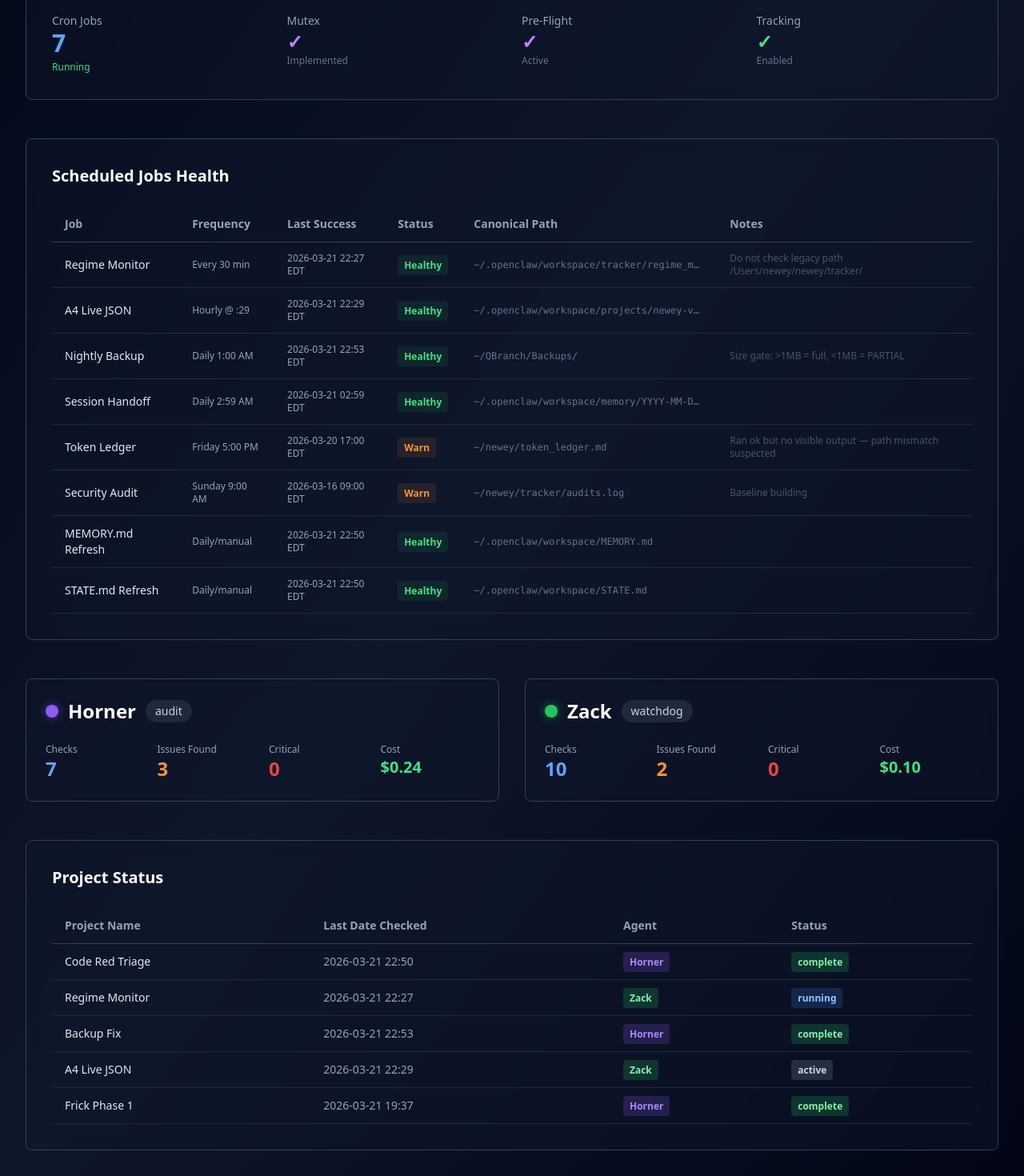
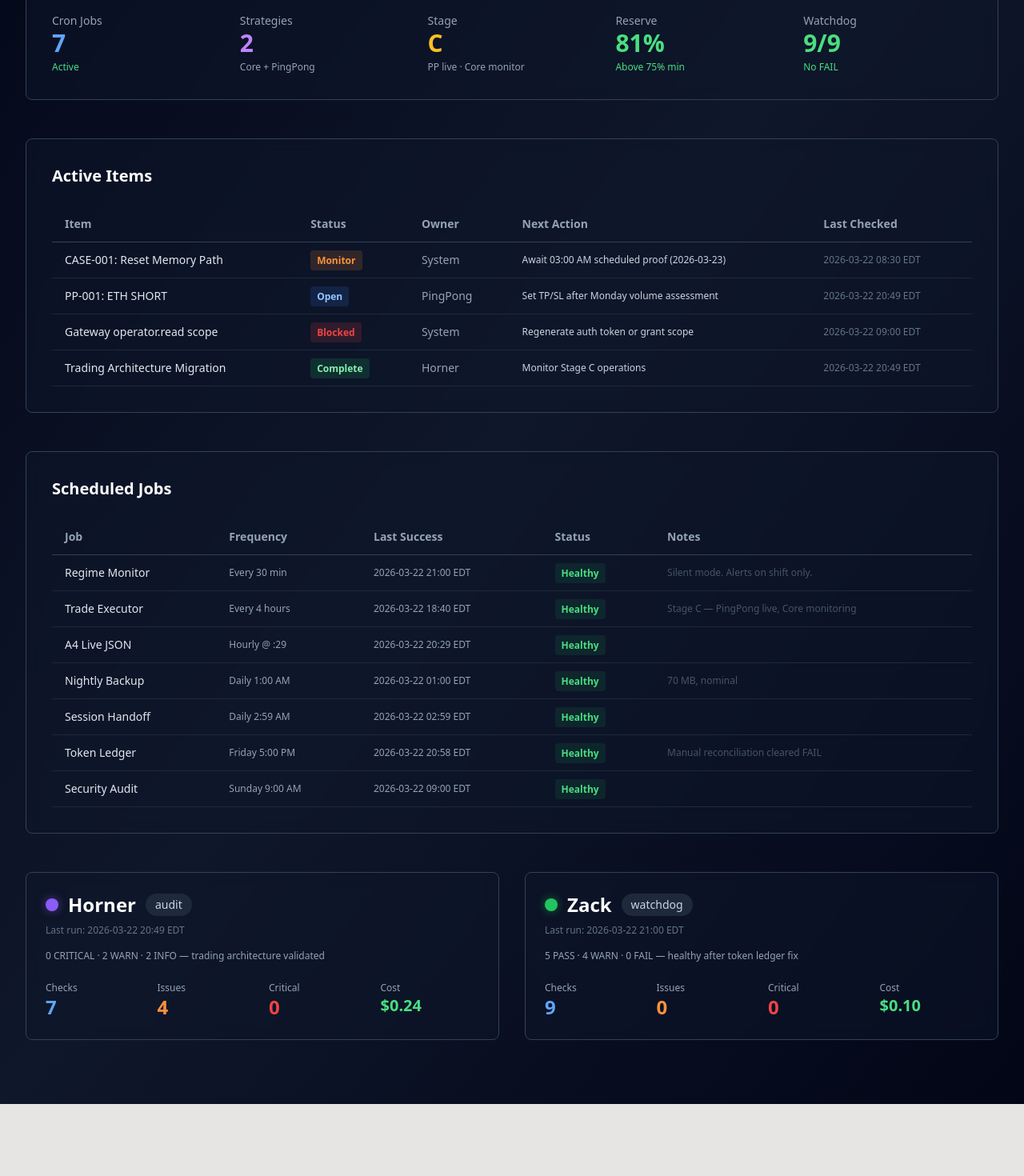
Before and after one commit to macneweyGIT26/newey-visual, a Next.js app: page /a6 in a window 1280 px wide. Shown: the part 320-1790 px from the top of the page at 80% size. After the commit the page ends 1700 px from the top, so only its background shows below. Built offline with nearby package versions, Linux system fonts and the light colour scheme.

Commit message:
A6: roll-forward update — trading architecture validated, Zack 9-check, active items

```diff
--- a/src/app/a6/page.tsx
+++ b/src/app/a6/page.tsx
@@ -3,38 +3,126 @@
 import React from 'react';
 
 export default function A6Page() {
+  const lastUpdated = '2026-03-22 21:24 EDT';
+
   const agents = [
     {
       name: 'Horner',
       role: 'audit',
       checks: 7,
-      issuesFound: 3,
+      issuesFound: 4,
       critical: 0,
       cost: 0.24,
       color: '#8B5CF6',
+      lastRun: '2026-03-22 20:49 EDT',
+      summary: '0 CRITICAL · 2 WARN · 2 INFO — trading architecture validated',
     },
     {
       name: 'Zack',
       role: 'watchdog',
-      checks: 10,
-      issuesFound: 2,
+      checks: 9,
+      issuesFound: 0,
       critical: 0,
       cost: 0.10,
       color: '#22C55E',
+      lastRun: '2026-03-22 21:00 EDT',
+      summary: '5 PASS · 4 WARN · 0 FAIL — healthy after token ledger fix',
     },
   ];
 
-  const projects = [
-    { name: 'Code Red Triage', lastChecked: '2026-03-21 22:50', agent: 'Horner', status: 'complete' },
-    { name: 'Regime Monitor', lastChecked: '2026-03-21 22:27', agent: 'Zack', status: 'running' },
-    { name: 'Backup Fix', lastChecked: '2026-03-21 22:53', agent: 'Horner', status: 'complete' },
-    { name: 'A4 Live JSON', lastChecked: '2026-03-21 22:29', agent: 'Zack', status: 'active' },
-    { name: 'Frick Phase 1', lastChecked: '2026-03-21 19:37', agent: 'Horner', status: 'complete' },
+  const scheduledJobs = [
+    {
+      name: 'Regime Monitor',
+      frequency: 'Every 30 min',
+      lastSuccess: '2026-03-22 21:00 EDT',
+      status: 'healthy',
+      canonicalPath: '~/.openclaw/workspace/tracker/regime_monitor.log',
+      notes: 'Silent mode. Alerts on shift only.',
+    },
+    {
+      name: 'Trade Executor',
+      frequency: 'Every 4 hours',
+      lastSuccess: '2026-03-22 18:40 EDT',
+      status: 'healthy',
+      canonicalPath: 'journal/trades.csv',
+      notes: 'Stage C — PingPong live, Core monitoring',
+    },
+    {
+      name: 'A4 Live JSON',
+      frequency: 'Hourly @ :29',
+      lastSuccess: '2026-03-22 20:29 EDT',
+      status: 'healthy',
+      canonicalPath: '~/.openclaw/workspace/projects/newey-visual/src/data/live.json',
+      notes: '',
+    },
+    {
+      name: 'Nightly Backup',
+      frequency: 'Daily 1:00 AM',
+      lastSuccess: '2026-03-22 01:00 EDT',
+      status: 'healthy',
+      canonicalPath: '~/QBranch/Backups/',
+      notes: '70 MB, nominal',
+    },
+    {
+      name: 'Session Handoff',
+      frequency: 'Daily 2:59 AM',
+      lastSuccess: '2026-03-22 02:59 EDT',
+      status: 'healthy',
+      canonicalPath: '~/.openclaw/workspace/memory/YYYY-MM-DD.md',
+      notes: '',
+    },
+    {
+      name: 'Token Ledger',
+      frequency: 'Friday 5:00 PM',
+      lastSuccess: '2026-03-22 20:58 EDT',
+      status: 'healthy',
+      canonicalPath: '~/newey/token_ledger.md',
+      notes: 'Manual reconciliation cleared FAIL',
+    },
+    {
+      name: 'Security Audit',
+      frequency: 'Sunday 9:00 AM',
+      lastSuccess: '2026-03-22 09:00 EDT',
+      status: 'healthy',
+      canonicalPath: '~/.openclaw/workspace/tracker/audits.log',
+      notes: '',
+    },
+  ];
+
+  const activeItems = [
+    {
+      name: 'CASE-001: Reset Memory Path',
+      status: 'monitor',
+      agent: 'System',
+      nextAction: 'Await 03:00 AM scheduled proof (2026-03-23)',
+      lastChecked: '2026-03-22 08:30 EDT',
+    },
+    {
+      name: 'PP-001: ETH SHORT',
+      status: 'open',
+      agent: 'PingPong',
+      nextAction: 'Set TP/SL after Monday volume assessment',
+      lastChecked: '2026-03-22 20:49 EDT',
+    },
+    {
+      name: 'Gateway operator.read scope',
+      status: 'blocked',
+      agent: 'System',
+      nextAction: 'Regenerate auth token or grant scope',
+      lastChecked: '2026-03-22 09:00 EDT',
+    },
+    {
+      name: 'Trading Architecture Migration',
+      status: 'complete',
+      agent: 'Horner',
+      nextAction: 'Monitor Stage C operations',
+      lastChecked: '2026-03-22 20:49 EDT',
+    },
   ];
 
   return (
     <div className="w-full min-h-screen bg-gradient-to-br from-slate-950 via-slate-900 to-slate-950 text-white">
-      {/* Tab Bar — matches A4 nav exactly */}
+      {/* Tab Bar */}
       <div className="border-b border-white/5 bg-[#080c18] sticky top-0 z-40">
         <div className="flex items-baseline justify-between max-w-[1800px] mx-auto px-8 py-5">
           <div>
@@ -58,39 +146,90 @@ export default function A6Page() {
         <div className="mb-12">
           <h1 className="text-4xl font-bold mb-2">A6 — Agent Intelligence</h1>
           <p className="text-slate-400">Live agent activity + system health</p>
-          <p className="text-xs text-stone-600 mt-1">V5 · agent dashboard</p>
+          <p className="text-xs text-stone-500 mt-1">Last updated: {lastUpdated}</p>
         </div>
 
         {/* System Health */}
         <div className="border border-slate-700 rounded-lg p-8 bg-slate-900/50 backdrop-blur mb-12">
           <h3 className="text-xl font-bold mb-6">System Health</h3>
-          <div className="grid grid-cols-2 md:grid-cols-4 gap-6">
+          <div className="grid grid-cols-2 md:grid-cols-5 gap-6">
             <div>
               <p className="text-sm text-slate-400">Cron Jobs</p>
               <p className="text-3xl font-bold text-blue-400">7</p>
-              <p className="text-xs text-green-400 mt-1">Running</p>
+              <p className="text-xs text-green-400 mt-1">Active</p>
             </div>
             <div>
-              <p className="text-sm text-slate-400">Mutex</p>
-              <p className="text-2xl font-bold text-purple-400">✓</p>
-              <p className="text-xs text-slate-500">Implemented</p>
+              <p className="text-sm text-slate-400">Strategies</p>
+              <p className="text-3xl font-bold text-purple-400">2</p>
+              <p className="text-xs text-slate-400 mt-1">Core + PingPong</p>
             </div>
             <div>
-              <p className="text-sm text-slate-400">Pre-Flight</p>
-              <p className="text-2xl font-bold text-purple-400">✓</p>
-              <p className="text-xs text-slate-500">Active</p>
+              <p className="text-sm text-slate-400">Stage</p>
+              <p className="text-3xl font-bold text-amber-400">C</p>
+              <p className="text-xs text-slate-400 mt-1">PP live · Core monitor</p>
             </div>
             <div>
-              <p className="text-sm text-slate-400">Tracking</p>
-              <p className="text-2xl font-bold text-green-400">✓</p>
-              <p className="text-xs text-slate-500">Enabled</p>
+              <p className="text-sm text-slate-400">Reserve</p>
+              <p className="text-3xl font-bold text-green-400">81%</p>
+              <p className="text-xs text-green-400 mt-1">Above 75% min</p>
             </div>
+            <div>
+              <p className="text-sm text-slate-400">Watchdog</p>
+              <p className="text-3xl font-bold text-green-400">9/9</p>
+              <p className="text-xs text-green-400 mt-1">No FAIL</p>
+            </div>
+          </div>
+        </div>
+
+        {/* Active Items — rolls forward */}
+        <div className="border border-slate-700 rounded-lg p-8 bg-slate-900/50 backdrop-blur mb-12">
+          <h3 className="text-xl font-bold mb-6">Active Items</h3>
+          <div className="overflow-x-auto">
+            <table className="w-full text-sm">
+              <thead>
+                <tr className="border-b border-slate-700">
+                  <th className="text-left py-3 px-4 text-slate-400 font-semibold">Item</th>
+                  <th className="text-left py-3 px-4 text-slate-400 font-semibold">Status</th>
+                  <th className="text-left py-3 px-4 text-slate-400 font-semibold">Owner</th>
+                  <th className="text-left py-3 px-4 text-slate-400 font-semibold">Next Action</th>
+                  <th className="text-left py-3 px-4 text-slate-400 font-semibold hidden md:table-cell">Last Checked</th>
+                </tr>
+              </thead>
+              <tbody>
+                {activeItems.map((item, idx) => {
+                  const statusColorMap: Record<string, { bg: string; text: string }> = {
+                    monitor: { bg: 'rgba(251, 146, 60, 0.15)', text: '#fb923c' },
+                    open: { bg: 'rgba(59, 130, 246, 0.15)', text: '#93C5FD' },
+                    blocked: { bg: 'rgba(239, 68, 68, 0.15)', text: '#ef4444' },
+                    complete: { bg: 'rgba(34, 197, 94, 0.15)', text: '#86EFAC' },
+                  };
+                  const colors = statusColorMap[item.status] || statusColorMap.monitor;
+
+                  return (
+                    <tr key={idx} className="border-b border-slate-800 hover:bg-slate-800/30 transition-colors">
+                      <td className="py-3 px-4 text-slate-200 font-medium">{item.name}</td>
+                      <td className="py-3 px-4">
+                        <span
+                          className="px-2 py-1 rounded text-xs font-semibold capitalize"
+                          style={{ background: colors.bg, color: colors.text }}
+                        >
+                          {item.status}
+                        </span>
+                      </td>
+                      <td className="py-3 px-4 text-slate-400">{item.agent}</td>
+                      <td className="py-3 px-4 text-slate-300 text-xs">{item.nextAction}</td>
+                      <td className="py-3 px-4 text-slate-500 text-xs hidden md:table-cell">{item.lastChecked}</td>
+                    </tr>
+                  );
+                })}
+              </tbody>
+            </table>
           </div>
         </div>
 
         {/* Scheduled Jobs Health */}
         <div className="border border-slate-700 rounded-lg p-8 bg-slate-900/50 backdrop-blur mb-12">
-          <h3 className="text-xl font-bold mb-6">Scheduled Jobs Health</h3>
+          <h3 className="text-xl font-bold mb-6">Scheduled Jobs</h3>
           <div className="overflow-x-auto">
             <table className="w-full text-sm">
               <thead>
@@ -99,86 +238,16 @@ export default function A6Page() {
                   <th className="text-left py-3 px-4 text-slate-400 font-semibold">Frequency</th>
                   <th className="text-left py-3 px-4 text-slate-400 font-semibold">Last Success</th>
                   <th className="text-left py-3 px-4 text-slate-400 font-semibold">Status</th>
-                  <th className="text-left py-3 px-4 text-slate-400 font-semibold hidden md:table-cell">Canonical Path</th>
                   <th className="text-left py-3 px-4 text-slate-400 font-semibold hidden lg:table-cell">Notes</th>
                 </tr>
               </thead>
               <tbody>
-                {[
-                  {
-                    name: 'Regime Monitor',
-                    frequency: 'Every 30 min',
-                    lastSuccess: '2026-03-21 22:27 EDT',
-                    status: 'healthy',
-                    canonicalPath: '~/.openclaw/workspace/tracker/regime_monitor.log',
-                    notes: 'Do not check legacy path /Users/newey/newey/tracker/',
-                  },
-                  {
-                    name: 'A4 Live JSON',
-                    frequency: 'Hourly @ :29',
-                    lastSuccess: '2026-03-21 22:29 EDT',
-                    status: 'healthy',
-                    canonicalPath: '~/.openclaw/workspace/projects/newey-visual/src/data/live.json',
-                    notes: '',
-                  },
-                  {
-                    name: 'Nightly Backup',
-                    frequency: 'Daily 1:00 AM',
-                    lastSuccess: '2026-03-21 22:53 EDT',
-                    status: 'healthy',
-                    canonicalPath: '~/QBranch/Backups/',
-                    notes: 'Size gate: >1MB = full, <1MB = PARTIAL',
-                  },
-                  {
-                    name: 'Session Handoff',
-                    frequency: 'Daily 2:59 AM',
-                    lastSuccess: '2026-03-21 02:59 EDT',
-                    status: 'healthy',
-                    canonicalPath: '~/.openclaw/workspace/memory/YYYY-MM-DD.md',
-                    notes: '',
-                  },
-                  {
-                    name: 'Token Ledger',
-                    frequency: 'Friday 5:00 PM',
-                    lastSuccess: '2026-03-20 17:00 EDT',
-                    status: 'warn',
-                    canonicalPath: '~/newey/token_ledger.md',
-                    notes: 'Ran ok but no visible output — path mismatch suspected',
-                  },
-                  {
-                    name: 'Security Audit',
-                    frequency: 'Sunday 9:00 AM',
-                    lastSuccess: '2026-03-16 09:00 EDT',
-                    status: 'warn',
-                    canonicalPath: '~/newey/tracker/audits.log',
-                    notes: 'Baseline building',
-                  },
-
-                  {
-                    name: 'MEMORY.md Refresh',
-                    frequency: 'Daily/manual',
-                    lastSuccess: '2026-03-21 22:50 EDT',
-                    status: 'healthy',
-                    canonicalPath: '~/.openclaw/workspace/MEMORY.md',
-                    notes: '',
-                  },
-                  {
-                    name: 'STATE.md Refresh',
-                    frequency: 'Daily/manual',
-                    lastSuccess: '2026-03-21 22:50 EDT',
-                    status: 'healthy',
-                    canonicalPath: '~/.openclaw/workspace/STATE.md',
-                    notes: '',
-                  },
-                ].map((job, idx) => {
+                {scheduledJobs.map((job, idx) => {
                   const statusColorMap: Record<string, { bg: string; text: string }> = {
                     healthy: { bg: 'rgba(34, 197, 94, 0.1)', text: '#4ade80' },
                     warn: { bg: 'rgba(251, 146, 60, 0.1)', text: '#fb923c' },
-                    disabled: { bg: 'rgba(100, 116, 139, 0.1)', text: '#94a3b8' },
                     stale: { bg: 'rgba(239, 68, 68, 0.1)', text: '#ef4444' },
-                    not_due: { bg: 'rgba(59, 130, 246, 0.1)', text: '#3b82f6' },
                   };
-
                   const colors = statusColorMap[job.status] || statusColorMap.healthy;
 
                   return (
@@ -189,20 +258,12 @@ export default function A6Page() {
                       <td className="py-3 px-4">
                         <span
                           className="px-2 py-1 rounded text-xs font-semibold capitalize"
-                          style={{
-                            background: colors.bg,
-                            color: colors.text,
-                          }}
+                          style={{ background: colors.bg, color: colors.text }}
                         >
                           {job.status}
                         </span>
                       </td>
-                      <td className="py-3 px-4 text-slate-500 text-xs font-mono hidden md:table-cell truncate max-w-xs">
-                        {job.canonicalPath}
-                      </td>
-                      <td className="py-3 px-4 text-slate-600 text-xs hidden lg:table-cell">
-                        {job.notes}
-                      </td>
+                      <td className="py-3 px-4 text-slate-600 text-xs hidden lg:table-cell">{job.notes}</td>
                     </tr>
                   );
                 })}
@@ -215,8 +276,7 @@ export default function A6Page() {
         <div className="grid grid-cols-1 md:grid-cols-2 gap-8 mb-12">
           {agents.map((agent) => (
             <div key={agent.name} className="border border-slate-700 rounded-lg p-6 bg-slate-900/50 backdrop-blur">
-              {/* Header */}
-              <div className="flex items-center gap-3 mb-6">
+              <div className="flex items-center gap-3 mb-2">
                 <div
                   className="w-4 h-4 rounded-full"
                   style={{
@@ -229,15 +289,16 @@ export default function A6Page() {
                   {agent.role}
                 </span>
               </div>
+              <p className="text-xs text-slate-500 mb-4">Last run: {agent.lastRun}</p>
+              <p className="text-xs text-slate-400 mb-6">{agent.summary}</p>
 
-              {/* KPI Row */}
               <div className="grid grid-cols-4 gap-4">
                 <div>
                   <p className="text-xs text-slate-400">Checks</p>
                   <p className="text-2xl font-bold text-blue-400">{agent.checks}</p>
                 </div>
                 <div>
-                  <p className="text-xs text-slate-400">Issues Found</p>
+                  <p className="text-xs text-slate-400">Issues</p>
                   <p className="text-2xl font-bold text-orange-400">{agent.issuesFound}</p>
                 </div>
                 <div>
@@ -252,70 +313,6 @@ export default function A6Page() {
             </div>
           ))}
         </div>
-
-        {/* Project Matrix */}
-        <div className="border border-slate-700 rounded-lg p-8 bg-slate-900/50 backdrop-blur">
-          <h3 className="text-xl font-bold mb-6">Project Status</h3>
-          <div className="overflow-x-auto">
-            <table className="w-full text-sm">
-              <thead>
-                <tr className="border-b border-slate-700">
-                  <th className="text-left py-3 px-4 text-slate-400 font-semibold">Project Name</th>
-                  <th className="text-left py-3 px-4 text-slate-400 font-semibold">Last Date Checked</th>
-                  <th className="text-left py-3 px-4 text-slate-400 font-semibold">Agent</th>
-                  <th className="text-left py-3 px-4 text-slate-400 font-semibold">Status</th>
-                </tr>
-              </thead>
-              <tbody>
-                {projects.map((project, idx) => (
-                  <tr
-                    key={idx}
-                    className="border-b border-slate-800 hover:bg-slate-800/30 transition-colors"
-                  >
-                    <td className="py-3 px-4 text-slate-200">{project.name}</td>
-                    <td className="py-3 px-4 text-slate-400">{project.lastChecked}</td>
-                    <td className="py-3 px-4">
-                      <span
-                        className="px-2 py-1 rounded text-xs font-semibold"
-                        style={{
-                          background: project.agent === 'Horner' ? 'rgba(139,92,246,0.2)' : 'rgba(34,197,94,0.2)',
-                          color: project.agent === 'Horner' ? '#A78BFA' : '#86EFAC',
-                        }}
-                      >
-                        {project.agent}
-                      </span>
-                    </td>
-                    <td className="py-3 px-4">
-                      <span
-                        className="px-2 py-1 rounded text-xs font-semibold"
-                        style={{
-                          background:
-                            project.status === 'complete'
-                              ? 'rgba(34,197,94,0.2)'
-                              : project.status === 'running'
-                              ? 'rgba(59,130,246,0.2)'
-                              : project.status === 'eligible'
-                              ? 'rgba(251,146,60,0.2)'
-                              : 'rgba(148,163,184,0.2)',
-                          color:
-                            project.status === 'complete'
-                              ? '#86EFAC'
-                              : project.status === 'running'
-                              ? '#93C5FD'
-                              : project.status === 'eligible'
-                              ? '#FDBA74'
-                              : '#CBD5E1',
-                        }}
-                      >
-                        {project.status}
-                      </span>
-                    </td>
-                  </tr>
-                ))}
-              </tbody>
-            </table>
-          </div>
-        </div>
       </div>
     </div>
   );
```
